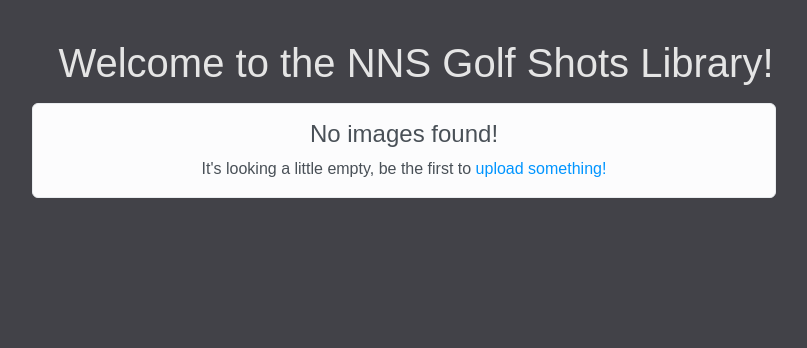
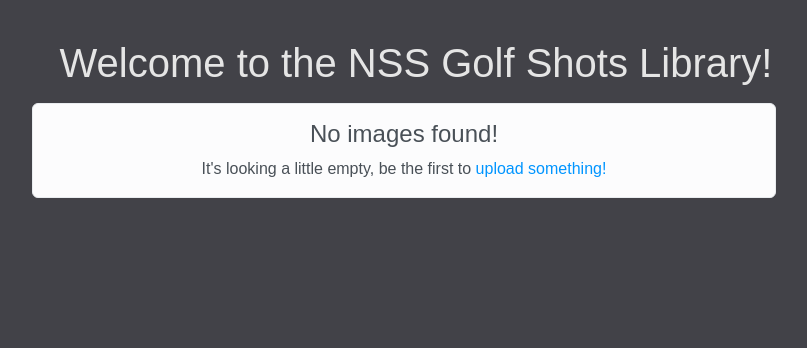
Before and after one commit to MyPingO/NSS-Golf, a Flask app: page / in a window 1280 px wide. Shown: the part 72-420 px from the top of the page, without its empty margins (224-1031 px from the left). Run offline with Flask 3, Linux system fonts and the light colour scheme; data that the repository does not hold is empty; some libraries are stand-ins or nearby versions.

Commit message:
stupid commit

```diff
--- a/NSSGolf/templates/gallery.html
+++ b/NSSGolf/templates/gallery.html
@@ -1,9 +1,9 @@
 {% extends "layout.html" %}
 {% block content %}
 {% if user.is_authenticated %}
-<h1 class="mb-3" style="text-align: center;">Welcome {{ user.username }}, to the NNS Golf Shots Library!</h1>
+<h1 class="mb-3" style="text-align: center;">Welcome {{ user.username }}, to the NSS Golf Shots Library!</h1>
 {% else %}
-<h1 class="mb-3" style="text-align: center;">Welcome to the NNS Golf Shots Library!</h1>
+<h1 class="mb-3" style="text-align: center;">Welcome to the NSS Golf Shots Library!</h1>
 {% endif %}
 
 <div class="row">
```
